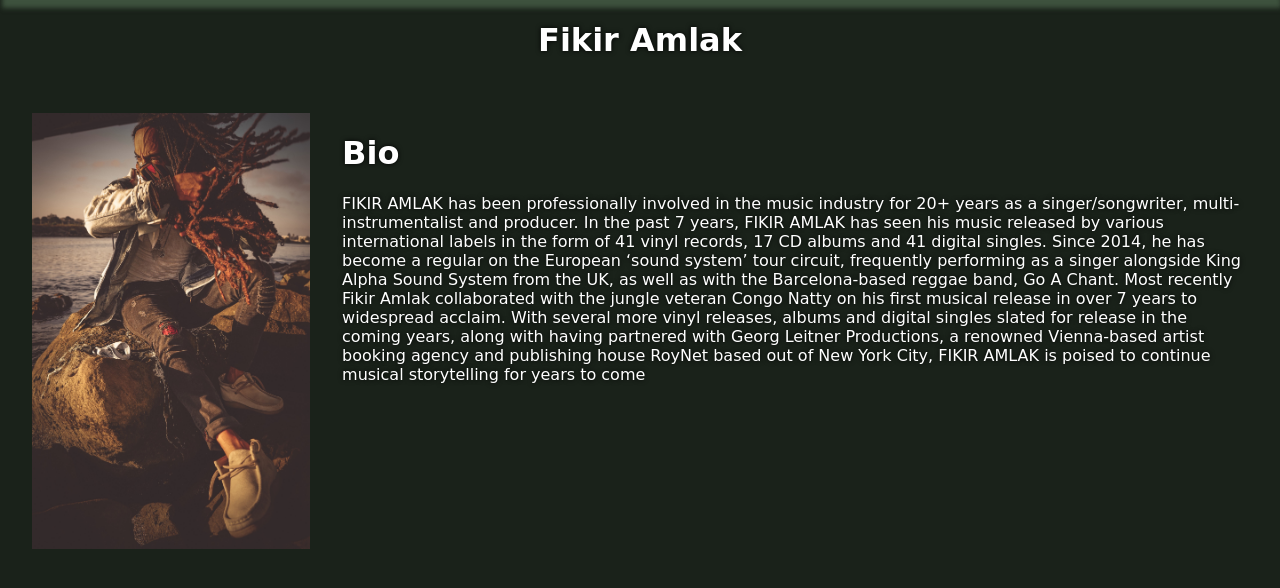
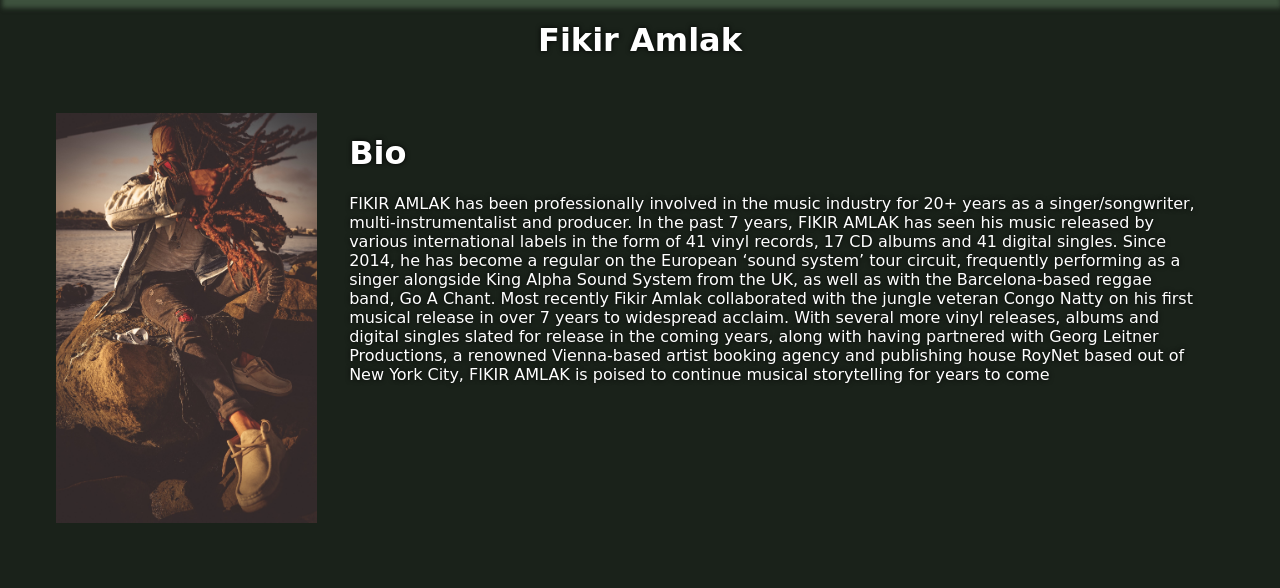
Before and after one commit to elliot2594/rekoveryRecords, a PHP site: page /fikir.html in a window 1280 px wide. Shown: the part 37-625 px from the top of the page. Run offline with PHP 8.4, Linux system fonts and the light colour scheme; some web fonts are replaced.

Commit message:
Update style.css

```diff
--- a/html/assets/css/style.css
+++ b/html/assets/css/style.css
@@ -53,8 +53,11 @@ body {
 }
 
 .artistBio {
-	margin-left: 2rem;
+	margin-left: 1.5rem;
+	margin-right: 1.5rem;
 }
+
+
 
 .navBar img {
 	height: 1.5rem;
@@ -86,12 +89,7 @@ body {
 
 }
 
-.artistContainer {
-	display: flex;
-	justify-content: center;
-	padding: 2rem;
-	height: 100vh;
-}
+
 
 .title {
 	text-align: center;
@@ -125,6 +123,11 @@ body {
 
 a {
 	color: white;
+}
+
+.artistContainer {
+	margin-right: 1.5rem;
+	margin-left: 1.5rem;
 }
 
 .artistContainer .container img {
@@ -254,6 +257,17 @@ a {
   background-repeat: no-repeat;
   z-index: -1;
 }
+.artistBio {
+	margin-left: 2rem;
+}
+
+
+.artistContainer {
+	display: flex;
+	justify-content: center;
+	padding: 2rem;
+	height: 100vh;
+}
 
 .latestMedia .container {
 	display: flex;
```
